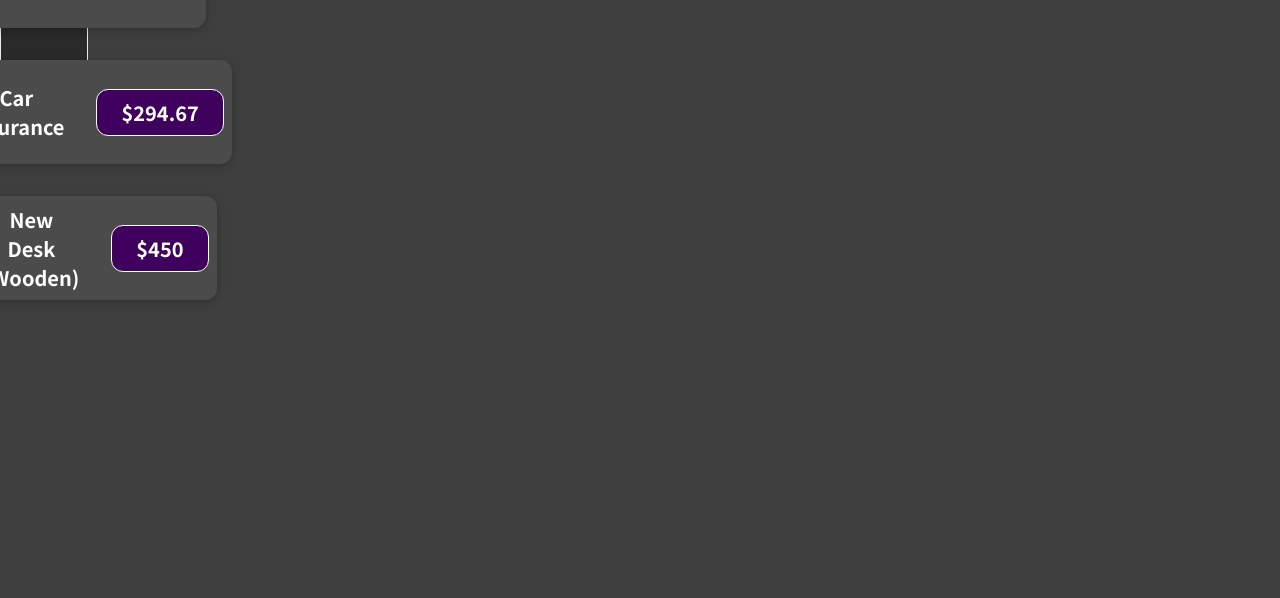
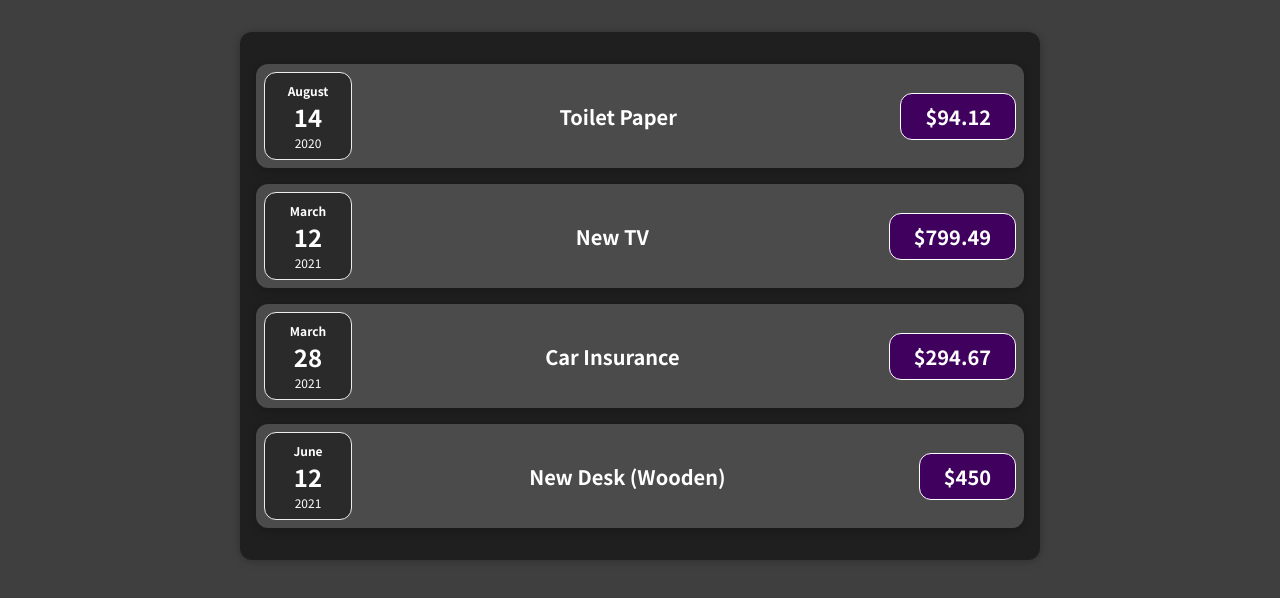
Before and after one commit to BryantIT/react-complete-guide-study, a React (Create React App) app: page / in a window 1280 px wide. Shown: the top 598 px of the page. Built offline with nearby package versions, Linux system fonts and the light colour scheme.

Commit message:
adds styling to expenses

```diff
--- a/src/components/Expenses/Expenses.js
+++ b/src/components/Expenses/Expenses.js
@@ -7,7 +7,7 @@
 const Expenses = ({ expenses }) => {
 
   return (
-    <div className='expense-date'>
+    <div className='expenses'>
       {expenses.map((expense) => (
         <ExpenseItem
           id={expense.id}
--- a/src/components/Expenses/style.css
+++ b/src/components/Expenses/style.css
@@ -0,0 +1,9 @@
+.expenses {
+  padding: 1rem;
+  background-color: rgb(31, 31, 31);
+  margin: 2rem auto;
+  width: 50rem;
+  max-width: 95%;
+  border-radius: 12px;
+  box-shadow: 0 1px 8px rgba(0, 0, 0, 0.25);
+}
```
